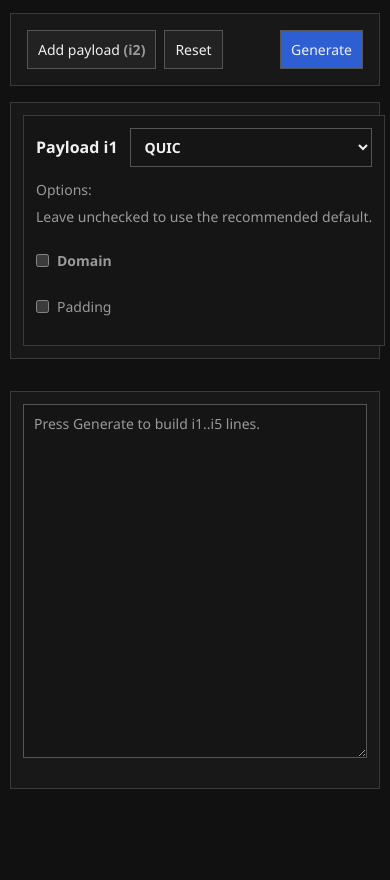
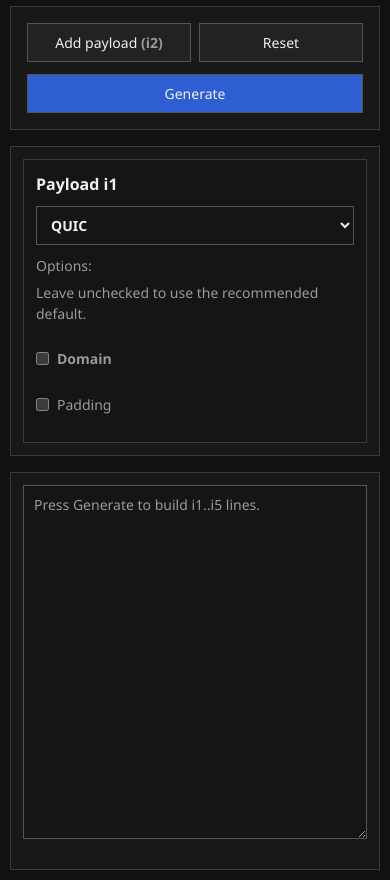
Before and after one commit to Sketchystan1/payloadGen, a plain HTML site: page index.html in a window 390 px wide. Shown: the part 87-967 px from the top of the page. Before the commit the page ends 902 px from the top, so only its background shows below. Drawn offline with Linux system fonts and the light colour scheme; no server answers.

Commit message:
feat: enhance layout and styling for improved responsiveness and usability

```diff
--- a/styles.css
+++ b/styles.css
@@ -131,8 +131,11 @@ textarea:focus-visible,
     border: 1px solid var(--border);
     background: var(--panel);
     padding: 16px;
-    margin-bottom: 16px;
     min-width: 0;
+}
+
+.layout-grid > .panel {
+    margin-bottom: 0;
 }
 
 .blocks-status {
@@ -479,7 +482,7 @@ textarea {
     margin: 0 0 12px;
     font-size: 16px;
     font-weight: 600;
-    height: 39px;
+    min-height: 39px;
 }
 
 .block-title-actions {
@@ -685,6 +688,19 @@ textarea {
         width: 100%;
     }
 
+    .page-header-row {
+        display: grid;
+        grid-template-columns: minmax(0, 1fr) auto;
+        align-items: center;
+        gap: 8px;
+    }
+
+    .header-actions {
+        width: auto;
+        justify-content: flex-end;
+        flex-wrap: nowrap;
+    }
+
     .header-actions .btn,
     .button-row .btn {
         flex: 1 1 100%;
@@ -696,8 +712,29 @@ textarea {
         width: 42px;
     }
 
+    .page-header h1 {
+        font-size: 24px;
+        line-height: 1.1;
+    }
+
+    .controls-bar {
+        flex-direction: column;
+        align-items: stretch;
+        gap: 12px;
+    }
+
+    .controls-left,
+    .controls-right {
+        width: 100%;
+    }
+
+    .controls-left .btn,
+    .controls-right .btn {
+        flex: 1 1 0;
+    }
+
     .toolbar-group {
-        width: 100%;
+        width: auto;
         align-items: center;
     }
 
@@ -707,29 +744,89 @@ textarea {
         flex-wrap: wrap;
     }
 
-    .payload-title-wrap {
+    .block-title {
         width: 100%;
-        flex-direction: row;
-        align-items: center;
-        justify-content: space-between;
+        height: auto;
+        flex-direction: column;
+        align-items: stretch;
+        gap: 10px;
+        margin-bottom: 10px;
+    }
+
+    .block-title-actions {
+        width: 100%;
+        flex-direction: column;
+        align-items: stretch;
+        gap: 8px;
+    }
+
+    .block-title-actions .payload-protocol,
+    .block-title-actions .remove-payload-btn {
+        width: 100%;
     }
 
     .host-field-row {
-        flex-wrap: nowrap;
+        flex-direction: row;
+        align-items: center;
+        flex-wrap: wrap;
+        gap: 8px 10px;
+    }
+
+    .host-field-row .inline-checkbox {
+        flex: 0 0 auto;
+    }
+
+    .host-field-row input[type="text"],
+    .host-field-row select {
+        flex: 1 1 0;
+        width: auto;
+        min-width: 0;
     }
 
     .host-field-actions {
         width: 100%;
+        flex-wrap: wrap;
     }
 
     .host-field-actions .btn {
-        flex: 1 1 auto;
+        flex: 1 1 100%;
+    }
+
+    .checkbox-row {
+        flex-direction: row;
+        align-items: center;
+        flex-wrap: wrap;
+        gap: 8px 10px;
+    }
+
+    .checkbox-row .toolbar-group {
+        width: auto;
+        margin-left: auto;
+        flex: 0 0 auto;
+    }
+
+    .inline-checkbox {
+        white-space: normal;
     }
 
     .payload-dynamic-fields {
         grid-template-columns: 1fr;
     }
 
+    .payload-dynamic-fields > * {
+        grid-column: 1 / -1;
+    }
+
+    .payload-protocol-hint-row {
+        align-items: flex-start;
+    }
+
+    .payload-protocol-hint-message {
+        white-space: normal;
+        overflow: visible;
+        text-overflow: clip;
+    }
+
     .dialog-actions .btn {
         flex: 1 1 100%;
     }
```
